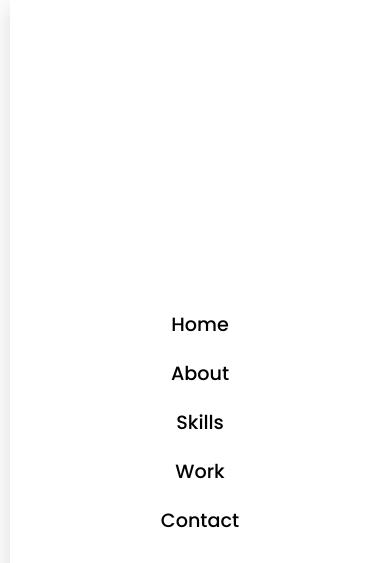
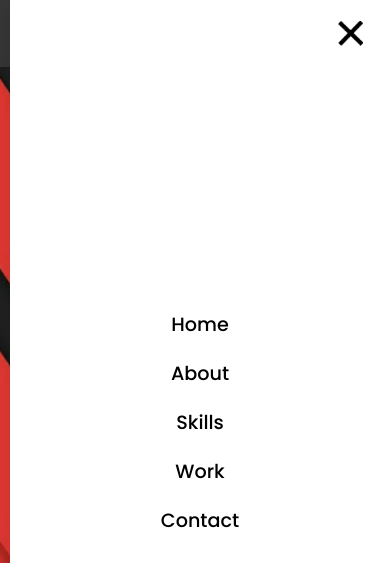
Before and after one commit to bridgecrew-perf6/try-deployserver, a plain HTML site: page index.html in a window 390 px wide. Both pictures are taken after a click on the element 350 px from the left and 33 px from the top of the page. Shown: the top 563 px of the page. Drawn offline with Linux system fonts and the light colour scheme.

Commit message:
Update style.css

```diff
--- a/style.css
+++ b/style.css
@@ -18,7 +18,7 @@ section{
   min-height: 100vh;
   display: flex;
   align-items: center;
-  background: url(images/bg.jpg)no-repeat;
+  background: url(bg.jpg)no-repeat;
   background-size: cover;
   background-position: center;
   background-attachment: fixed;
@@ -545,7 +545,7 @@ body{
 
   .menu-btn{
     position: absolute;
-    background: url(images/menu.png)no-repeat;
+    background: url(menu.png)no-repeat;
     background-size: 30px;
     background-position: center;
     width: 40px;
@@ -558,7 +558,7 @@ body{
 
   .menu-btn.active{
     z-index: 999;
-    background: url(images/close.png)no-repeat;
+    background: url(close.png)no-repeat;
     background-size: 25px;
     background-position: center;
     transition: 0.3s ease;
```
